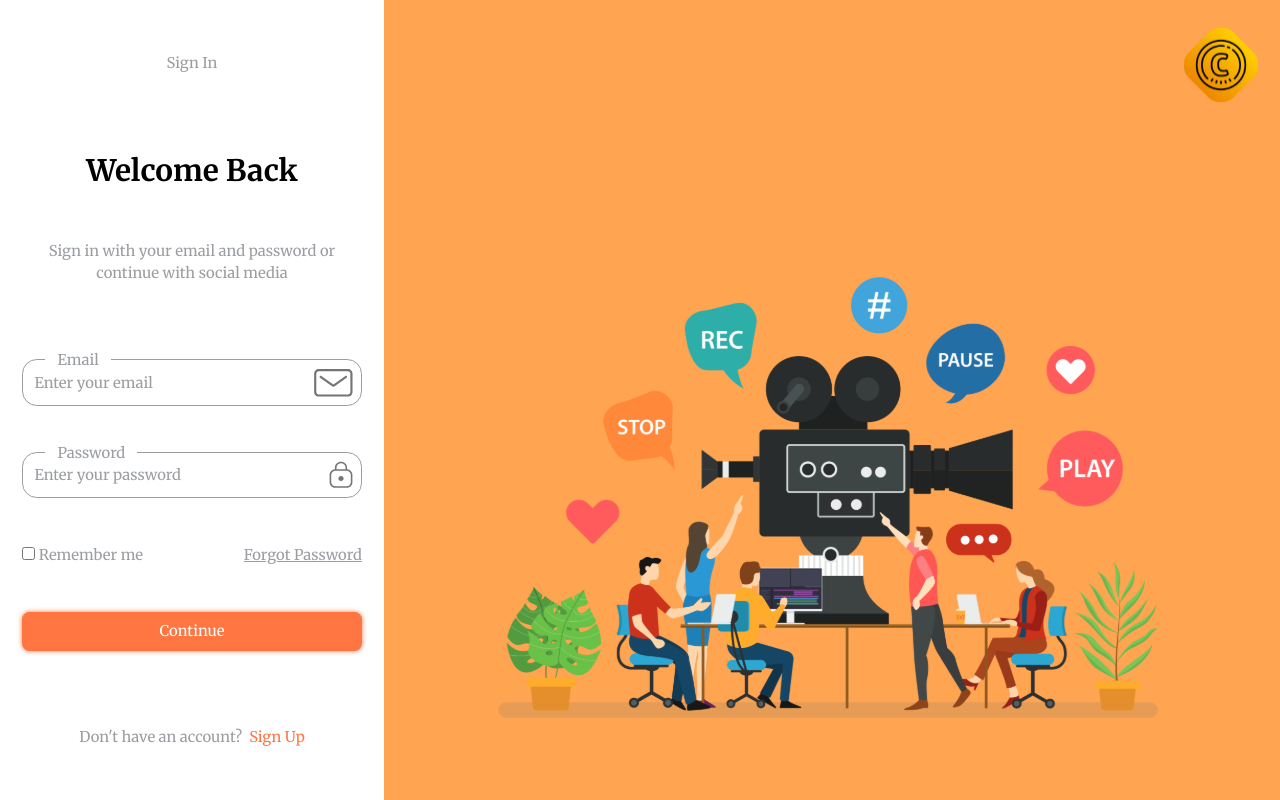
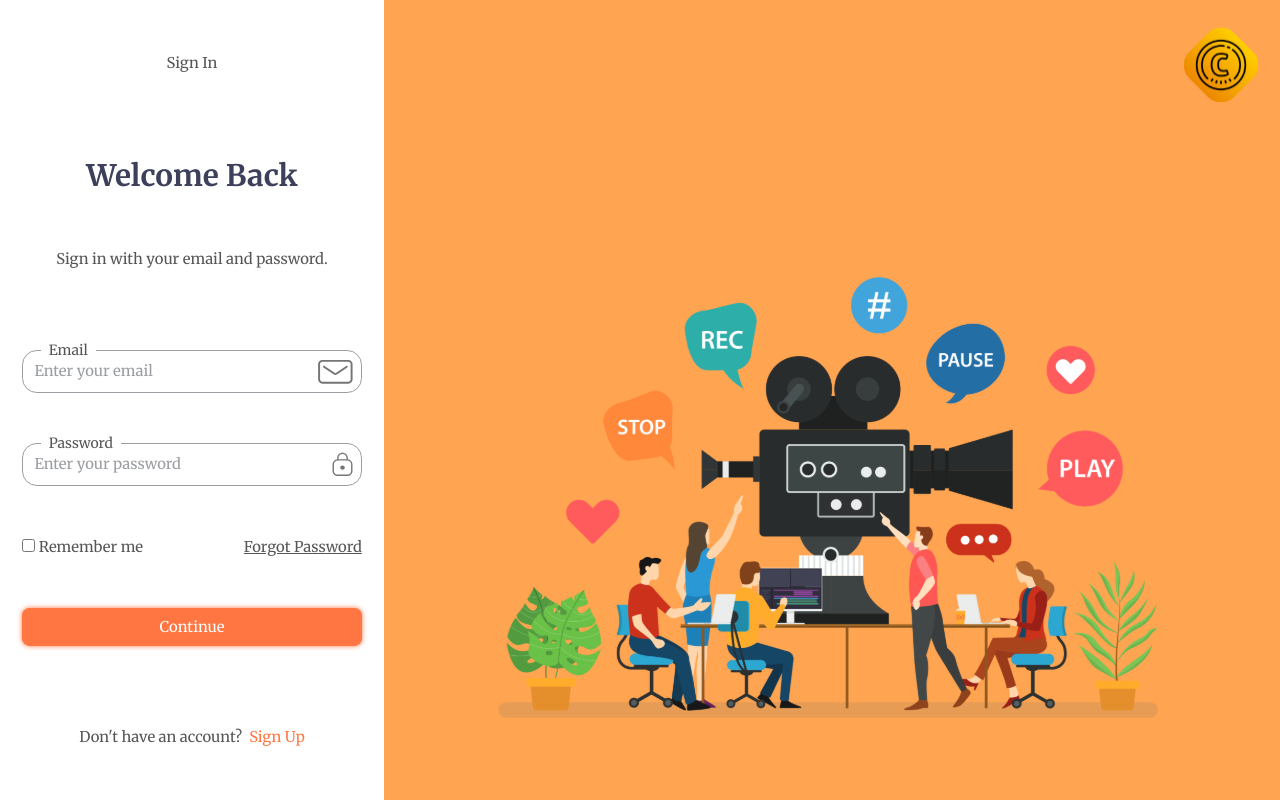
Before and after one commit to dewanwakilahmed/cybr-click, a React (Create React App) app in the folder client-web-app/: page / in a window 1280 px wide. Built offline with nearby package versions, Linux system fonts and the light colour scheme; no server answers.

Commit message:
HomePage Updated

```diff
--- a/client-web-app/src/components/Login.js
+++ b/client-web-app/src/components/Login.js
@@ -39,9 +39,7 @@ const Login = ({ isAuthenticated, loginUser }) => {
     <form className="home-form" onSubmit={(e) => submitHandler(e)}>
       <p className="form-type">Sign In</p>
       <h1 className="greeting">Welcome Back</h1>
-      <p className="msg-to-user">
-        Sign in with your email and password or continue with social media
-      </p>
+      <p className="msg-to-user">Sign in with your email and password.</p>
       <div className="form-control">
         <label htmlFor="email">Email</label>
         <input
--- a/client-web-app/src/sass/pages/_homepage.scss
+++ b/client-web-app/src/sass/pages/_homepage.scss
@@ -4,7 +4,7 @@
 .homepage {
   display: flex;
   min-height: 100vh;
-  color: $gray-light;
+  color: $gray;
   position: relative;
 
   .cybr-click-logo {
@@ -29,7 +29,7 @@
       }
 
       .greeting {
-        color: $black;
+        color: $txt-dark;
       }
 
       .msg-to-user {
@@ -47,17 +47,19 @@
         position: relative;
 
         label {
+          font-size: 0.875rem;
           position: absolute;
           background-color: $white;
-          padding: 0 0.75rem;
+          padding: 0 0.5rem;
           top: -0.75em;
-          left: 1.5em;
+          left: 1.25em;
         }
 
         input {
           width: 100%;
-          padding: 0.2rem;
+          padding: 0.1rem 0.2rem;
           border: none;
+          color: $txt-dark;
 
           &:focus {
             outline: none;
```
